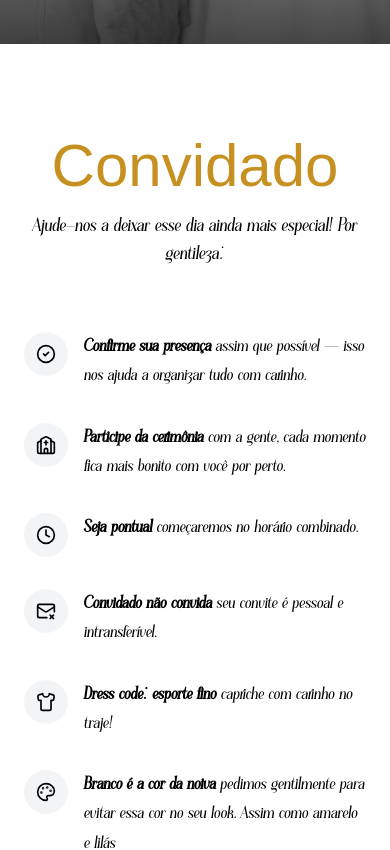
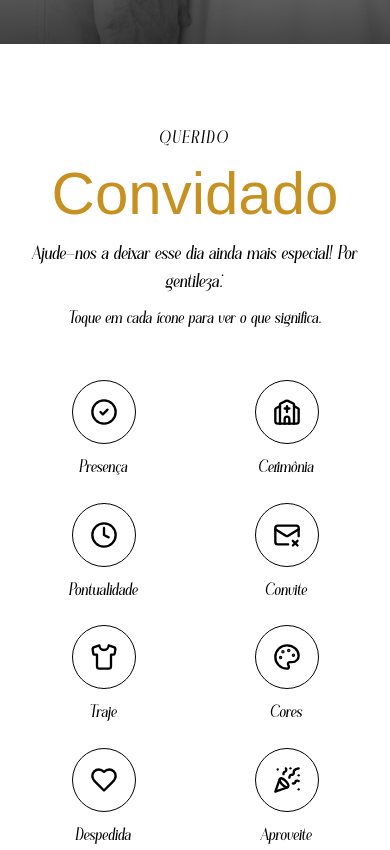
Before and after one commit to joseantoniocoelho98-wq/casamento-site, a Next.js app: page / in a window 390 px wide. Shown: the part 800-1650 px from the top of the page. Built offline with nearby package versions, Linux system fonts and the light colour scheme; no server answers; the database is empty; a web font is replaced by a local one.

Commit message:
Manual com ícones clicáveis

```diff
--- a/components/GuestGuideSection.tsx
+++ b/components/GuestGuideSection.tsx
@@ -1,44 +1,120 @@
 'use client';
 
-import { motion } from 'framer-motion';
+import { useEffect, useState } from 'react';
+import { AnimatePresence, motion } from 'framer-motion';
+import {
+  Camera,
+  Cake,
+  CheckCircle2,
+  Church,
+  Clock,
+  Heart,
+  MailX,
+  Palette,
+  PartyPopper,
+  Shirt,
+} from 'lucide-react';
 import { guideItems } from '@/lib/guideData';
 
+// Rótulo curto de cada ícone. Se um ícone não estiver aqui, usa o título completo do item.
+const iconLabels = new Map<unknown, string>([
+  [CheckCircle2, 'Presença'],
+  [Church, 'Cerimônia'],
+  [Clock, 'Pontualidade'],
+  [MailX, 'Convite'],
+  [Shirt, 'Traje'],
+  [Palette, 'Cores'],
+  [Camera, 'Fotógrafos'],
+  [Cake, 'Doces'],
+  [Heart, 'Despedida'],
+  [PartyPopper, 'Aproveite'],
+]);
+
 export default function GuestGuideSection() {
+  const [selected, setSelected] = useState<string | null>(null);
+  const [cols, setCols] = useState(2);
+
+  // 2 itens por linha no celular, 4 no computador
+  useEffect(() => {
+    const media = window.matchMedia('(min-width: 640px)');
+    const update = () => setCols(media.matches ? 4 : 2);
+    update();
+    media.addEventListener('change', update);
+    return () => media.removeEventListener('change', update);
+  }, []);
+
+  const rows: (typeof guideItems)[] = [];
+  for (let i = 0; i < guideItems.length; i += cols) {
+    rows.push(guideItems.slice(i, i + cols));
+  }
+
   return (
     <section className="section-padding">
-      <div className="section-container max-w-2xl mx-auto">
+      <div className="section-container mx-auto max-w-3xl">
         <motion.div
           initial={{ opacity: 0, y: 20 }}
           whileInView={{ opacity: 1, y: 0 }}
           viewport={{ once: true, amount: 0.5 }}
           transition={{ duration: 0.7 }}
-          className="text-center mb-16"
+          className="mb-12 text-center"
         >
-          <h2 className="text-6xl md:text-7xl text-black mt-3">Convidado</h2>
-          <p className="text-xl text-black mt-4">
+          <span className="text-lg uppercase tracking-widest text-black">Querido</span>
+          <h2 className="mt-3 text-6xl md:text-7xl">Convidado</h2>
+          <p className="mt-4 text-xl text-black">
             Ajude-nos a deixar esse dia ainda mais especial! Por gentileza:
           </p>
+          <p className="mt-2 text-lg text-black">Toque em cada ícone para ver o que significa.</p>
         </motion.div>
 
-        <div className="flex flex-col gap-8">
-          {guideItems.map((item, index) => {
-            const Icon = item.icon;
+        <div className="flex flex-col gap-6">
+          {rows.map((row, rowIndex) => {
+            const selectedItem = row.find((item) => item.id === selected);
+
             return (
-              <motion.div
-                key={item.id}
-                initial={{ opacity: 0, y: 15 }}
-                whileInView={{ opacity: 1, y: 0 }}
-                viewport={{ once: true, amount: 0.4 }}
-                transition={{ duration: 0.5, delay: (index % 6) * 0.05 }}
-                className="flex items-start gap-4 text-left"
-              >
-                <div className="w-11 h-11 shrink-0 rounded-full bg-gray-100 flex items-center justify-center">
-                  <Icon className="text-black" size={20} />
+              <div key={rowIndex}>
+                <div className="grid grid-cols-2 gap-6 sm:grid-cols-4">
+                  {row.map((item) => {
+                    const Icon = item.icon;
+                    const isOpen = selected === item.id;
+                    const label = iconLabels.get(item.icon) ?? item.title;
+
+                    return (
+                      <button
+                        key={item.id}
+                        onClick={() => setSelected(isOpen ? null : item.id)}
+                        aria-expanded={isOpen}
+                        className="flex flex-col items-center gap-3 text-center"
+                      >
+                        <span
+                          className={`flex h-16 w-16 items-center justify-center rounded-full border border-black transition ${
+                            isOpen ? 'bg-black text-white' : 'bg-white text-black'
+                          }`}
+                        >
+                          <Icon size={28} />
+                        </span>
+                        <span className="font-body text-lg leading-tight text-black">{label}</span>
+                      </button>
+                    );
+                  })}
                 </div>
-                <p className="text-lg text-black leading-relaxed">
-                  <strong>{item.title}</strong> {item.description}
-                </p>
-              </motion.div>
+
+                <AnimatePresence initial={false}>
+                  {selectedItem && (
+                    <motion.div
+                      key={selectedItem.id}
+                      initial={{ height: 0, opacity: 0 }}
+                      animate={{ height: 'auto', opacity: 1 }}
+                      exit={{ height: 0, opacity: 0 }}
+                      transition={{ duration: 0.3 }}
+                      className="overflow-hidden"
+                    >
+                      <p className="mx-auto mt-6 max-w-xl rounded-2xl border border-black/20 px-5 py-4 text-center font-body text-xl leading-relaxed text-black">
+                        <strong>{selectedItem.title}</strong> {selectedItem.description}
+                      </p>
+                    </motion.div>
+                  )}
+                </AnimatePresence>
+              </div>
             );
           })}
         </div>
```
